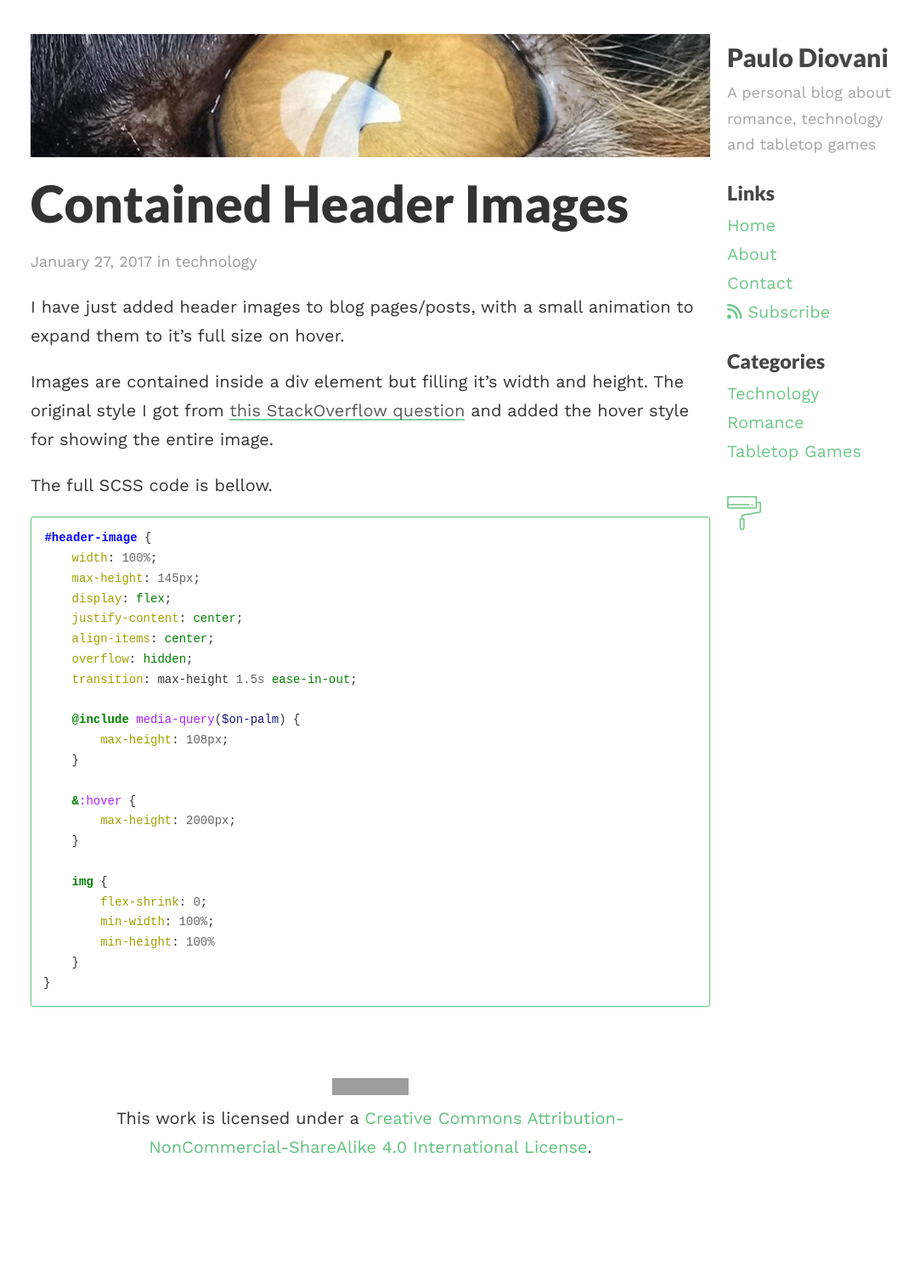
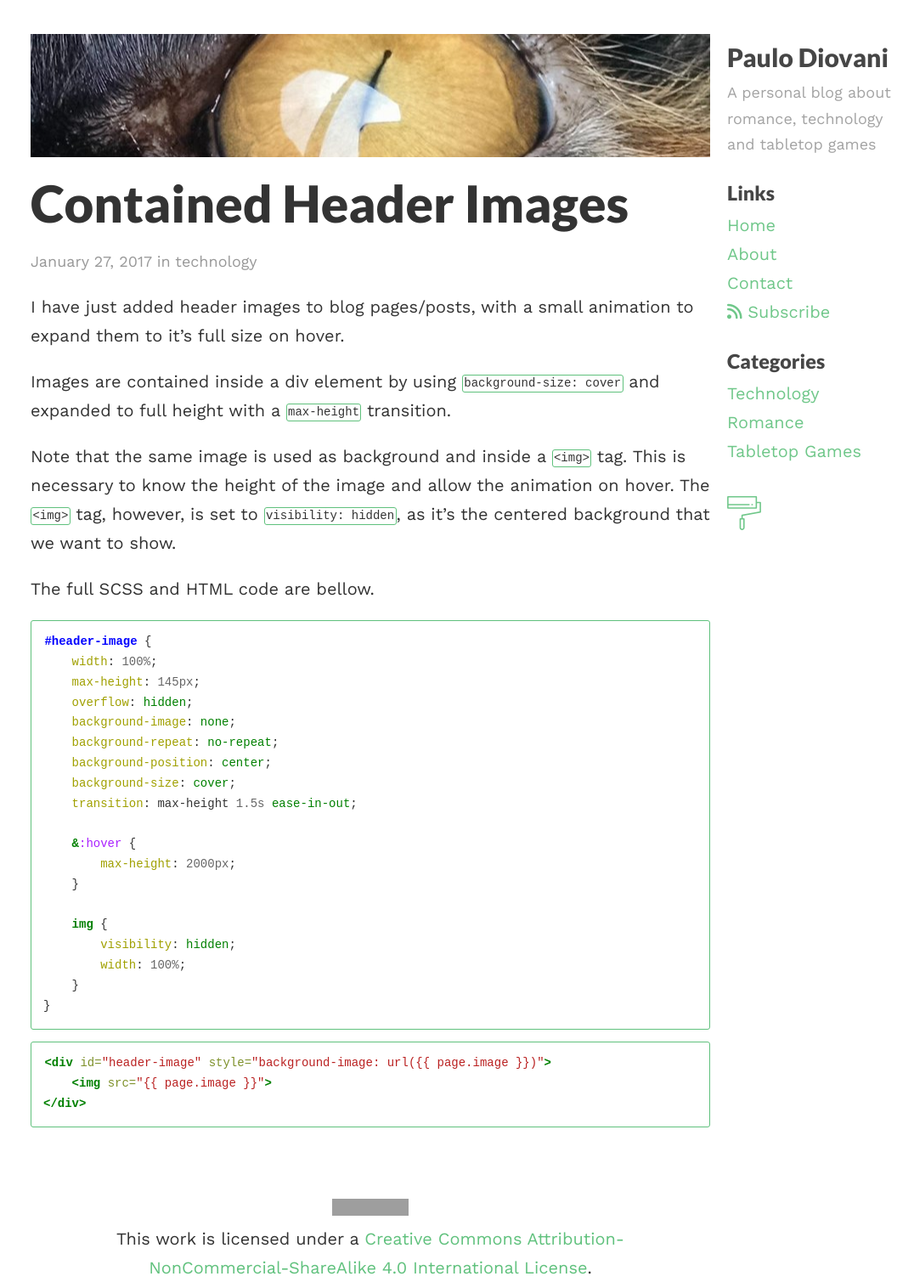
Before and after one commit to paulodiovani/blog.diovani.com, a Jekyll site: the page built from technology/_posts/2017-01-27-contained-header-images.md, in a window 1280 px wide. Shown: the whole page at 85% size, without its empty margins (204-1280 px from the left). Built offline with Jekyll 4.4.1, drawn with Linux system fonts in a browser that asks for light colours; nearby versions of some CDN libraries; comment, search, counter and statistics services are not loaded; before the commit the page ends 1367 px from its top, so only the background shows below that; grey boxes are pictures that could not be loaded.

Commit message:
Update header image styles
- update post about contained images

````diff
--- a/_layouts/default.html
+++ b/_layouts/default.html
@@ -18,8 +18,9 @@
 
   <header>
     {% if page.image %}
-      <div id="header-image">
-        <img src="{{ page.image }}" title="Image credits: {{ page.image_credits | default: 'Unknown' }}">
+      <div id="header-image" title="Image credits: {{ page.image_credits | default: 'Unknown' }}"
+          style="background-image: url({{ page.image }})">
+        <img src="{{ page.image }}">
       </div>
     {% endif %}
   </header>
--- a/_sass/style.scss
+++ b/_sass/style.scss
@@ -158,10 +158,11 @@
 #header-image {
     width: 100%;
     max-height: 145px;
-    display: flex;
-    justify-content: center;
-    align-items: center;
     overflow: hidden;
+    background-image: none;
+    background-repeat: no-repeat;
+    background-position: center;
+    background-size: cover;
     transition: max-height 1.5s ease-in-out;
 
     @include media-query($on-palm) {
@@ -173,9 +174,8 @@
     }
 
     img {
-        flex-shrink: 0;
-        min-width: 100%;
-        min-height: 100%
+        visibility: hidden;
+        width: 100%;
     }
 }
 
--- a/technology/_posts/2017-01-27-contained-header-images.md
+++ b/technology/_posts/2017-01-27-contained-header-images.md
@@ -7,34 +7,38 @@
 
 I have just added header images to blog pages/posts, with a small animation to expand them to it's full size on hover.
 
-Images are contained inside a div element but filling it's width and height. The original style I got from [this StackOverflow question][so1] and added the hover style for showing the entire image.
+Images are contained inside a div element by using `background-size: cover` and expanded to full height with a `max-height` transition.
 
-The full SCSS code is bellow.
+Note that the same image is used as background and inside a `<img>` tag. This is necessary to know the height of the image and allow the animation on hover. The `<img>` tag, however, is set to `visibility: hidden`, as it's the centered background that we want to show.
+
+The full SCSS  and HTML code are bellow.
 
 ```scss
 #header-image {
     width: 100%;
     max-height: 145px;
-    display: flex;
-    justify-content: center;
-    align-items: center;
     overflow: hidden;
+    background-image: none;
+    background-repeat: no-repeat;
+    background-position: center;
+    background-size: cover;
     transition: max-height 1.5s ease-in-out;
-
-    @include media-query($on-palm) {
-        max-height: 108px;
-    }
 
     &:hover {
         max-height: 2000px;
     }
 
     img {
-        flex-shrink: 0;
-        min-width: 100%;
-        min-height: 100%
+        visibility: hidden;
+        width: 100%;
     }
 }
 ```
 
+```html
+<div id="header-image" style="background-image: url({{ "{{ page.image " }}}})">
+    <img src="{{ "{{ page.image " }}}}">
+</div>
+```
+
 [so1]: http://stackoverflow.com/questions/14142378/css-filling-a-div-with-an-image-while-staying-in-proportion "CSS: filling a div with an image while staying in proportion"
````
